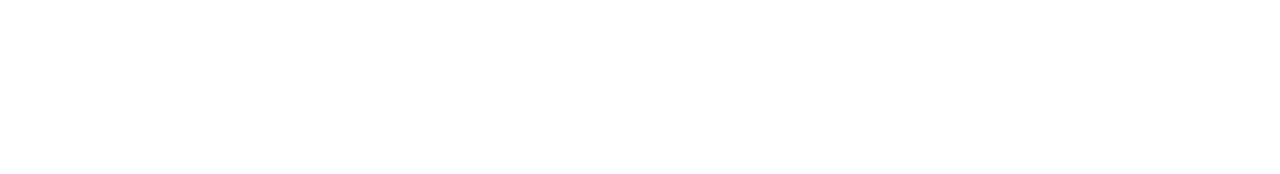
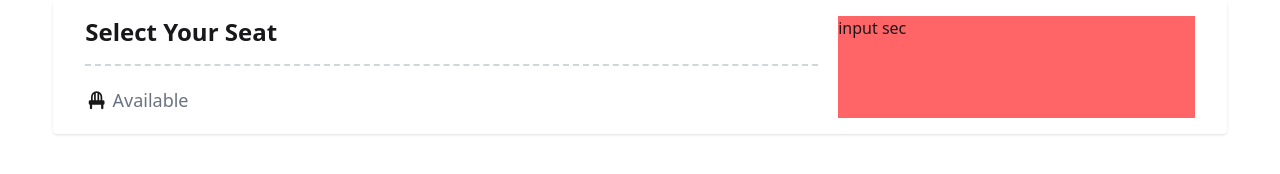
Before and after one commit to sazzadd/smart-bus-ticket-app, a website: page index.html in a window 1280 px wide. Drawn offline with nearby package versions, Linux system fonts and the light colour scheme.

Commit message:
Local changes before pulling

```diff
--- a/index.html
+++ b/index.html
@@ -11,20 +11,34 @@
             src="https://cdn.jsdelivr.net/npm/@tailwindcss/browser@4"></script>
 
         <!-- my style  -->
+        <link rel="stylesheet"
+            href="https://cdnjs.cloudflare.com/ajax/libs/font-awesome/7.0.1/css/all.min.css">
 
     </head>
 
+    <body>
+        <section
+            class="w-11/12 mx-auto py-4 px-8 rounded shadow-sm gap-5 grid grid-cols-3 bg-white">
+            <div class="col-span-2 ">
+                <div>
+                    <h3 class="text-2xl font-semibold ">Select Your
+                        Seat</h3>
+                </div>
+                <div
+                    class="border-b-2 border-dashed border-gray-300  my-4 "></div>
+                <div class="flex justify-between mt-2">
+                    <p class="text-lg py-1">
+                        <i class="fa-solid fa-chair"></i>
+                        <span class="text-gray-500">Available</span>
+                    </p>
 
-    <body>
+                </div>
+            </div>
+            <div class="bg-red-400 col-span-1">input sec</div>
 
-    <!-- there have  have on id declare -->
+        </section>
 
-    <!-- js -->
-    <script>
-        // but in js i declare a #rafsan
+        <!-- js -->
 
-        console.log(document.querySelector('#rafsan'))
-        ;
-     </script>
     </body>
 </html>
```
Also changed, not shown: package.json (added, +7 -0 lines), New Text Document.txt (deleted), 1 other file.
